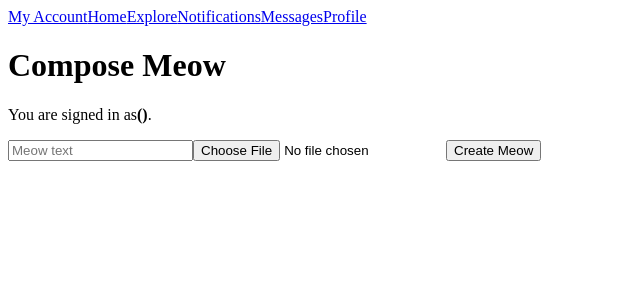
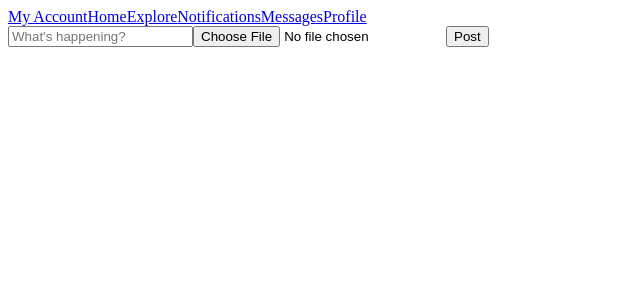
Before and after one commit to admartx86/catbook-client, a React app: page /compose/meow in a window 1280 px wide. Shown: the top 300 px of the page, without its empty margins (0-640 px from the left). Built offline with nearby package versions, Linux system fonts and the light colour scheme.

Commit message:
fix: Resolve issue where onFileChange did not clear selectedFile when user canceled file selection

```diff
--- a/src/components/App.js
+++ b/src/components/App.js
@@ -1,9 +1,7 @@
 import React, { useEffect } from 'react';
 import ReactDOM from 'react-dom';
 import { Routes, Route } from 'react-router-dom';
-
 import { useDispatch } from 'react-redux';
-import { checkPersistedUser } from '../userActions';
 
 import MyAccount from './MyAccount';
 import Home from './Home';
@@ -12,9 +10,10 @@ import Notifications from './Notifications';
 import Messages from './Messages';
 import Profile from './Profile';
 
+import Navigation from './Navigation';
 import ComposeMeow from './ComposeMeow';
-import Navigation from './Navigation';
 
+import { checkPersistedUser } from '../userActions';
 import ScrollToTop from './ScrollToTop';
 
 const App = () => {
@@ -37,7 +36,7 @@ const App = () => {
         <Route path="/messages" element={<Messages />} />
         <Route path="/profile" element={<Profile />} />
         <Route path="/compose/meow" element={<ComposeMeow />} />
-        <Route path="*" element={<h1>404 Not Found</h1>} />
+        <Route path="*" element={<h1>404 Page Not Found</h1>} />
       </Routes>
     </div>
   );
--- a/src/components/ComposeMeow.js
+++ b/src/components/ComposeMeow.js
@@ -1,17 +1,15 @@
 import React, { useEffect, useState } from 'react';
-
 import { useDispatch, useSelector } from 'react-redux';
 import { createMeow, readMeow } from '../meowActions';
 
 const ComposeMeow = () => {
   const dispatch = useDispatch();
+
   const meow = useSelector((state) => state.meow.meows.find((m) => m._id === 'some-meow-id'));
-
   const username = useSelector((state) => state.user.username);
   const realName = useSelector((state) => state.user.realName);
 
   const [selectedFile, setSelectedFile] = useState(null);
-
   const [meowText, setMeowText] = useState('');
 
   useEffect(() => {
@@ -25,7 +23,10 @@ const ComposeMeow = () => {
     const acceptableExtensions = [...videoTypes, ...imageTypes];
     const sizeLimit = 50 * 1024 * 1024;
 
-    if (file) {
+    if (!file) {
+      setSelectedFile(null);
+      return;
+    } else {
       const extension = file.name.split('.').pop().toLowerCase();
       if (!acceptableExtensions.includes(extension)) {
         alert(`Invalid file type. Accepted types are: ${acceptableExtensions.join(', ')}.`);
@@ -43,33 +44,24 @@ const ComposeMeow = () => {
   const onCreateMeow = () => {
     const formData = new FormData();
     formData.append('meowText', meowText);
-    formData.append('meowMedia', selectedFile); // Attach the selected file
-    formData.append('authorPhoto', 'someURL'); // Attach the selected file
+    formData.append('meowMedia', selectedFile);
+    formData.append('authorPhoto', 'someURL');
     formData.append('authorName', realName);
     formData.append('authorUsername', username);
-
+    console.log('in ComposeMEow formData:', formData);
     dispatch(createMeow(formData));
   };
 
   return (
     <div>
-      <h1>Compose Meow</h1>
-      <p>
-    You are signed in as
-    <span style={{ fontWeight: 'bold' }}>
-        {typeof username === 'string' ? username : "Invalid Username"}
-        ({typeof realName === 'string' ? realName : "Invalid Real Name"})
-    </span>.
-</p>
       <input
         type="text"
-        placeholder="Meow text"
+        placeholder="What's happening?"
         value={meowText}
         onChange={(e) => setMeowText(e.target.value)}
       />
       <input type="file" onChange={onFileChange} />
-      <button onClick={onCreateMeow}>Create Meow</button>
-
+      <button onClick={onCreateMeow}>Post</button>
       {meow && (
         <div>
           <h2>Read Meow</h2>
--- a/src/components/Explore.js
+++ b/src/components/Explore.js
@@ -1,5 +1,4 @@
 import React from 'react';
-
 import MeowFeed from './MeowFeed';
 
 const Explore = () => {
--- a/src/components/Home.js
+++ b/src/components/Home.js
@@ -1,5 +1,4 @@
 import React from 'react';
-
 import ComposeMeow from './ComposeMeow';
 import MeowFeed from './MeowFeed';
 
--- a/src/components/Meow.js
+++ b/src/components/Meow.js
@@ -1,21 +1,12 @@
 import React from 'react';
-
 import { useDispatch } from 'react-redux';
 import { deleteMeow as deleteMeowAction, updateMeow as updateMeowAction } from '../meowActions';
 
 const Meow = ({ meow }) => {
   const dispatch = useDispatch();
 
-  const {
-    _id,
-    authorPhoto,
-    authorName,
-    authorUsername,
-    createdAt,
-    meowText,
-    meowMedia,
-    embedMeow
-  } = meow;
+  const { authorPhoto, authorName, authorUsername, createdAt, meowText, meowMedia, embedMeow } =
+    meow;
 
   const timeSincePosted = new Date(createdAt).toLocaleString();
 
@@ -24,7 +15,6 @@ const Meow = ({ meow }) => {
       const extension = meowMedia.split('.').pop().toLowerCase();
       const videoTypes = ['mp4', 'webm', 'ogg', 'mov', 'avi', 'wmv', 'm4v'];
       const imageTypes = ['jpg', 'jpeg', 'png', 'gif', 'bmp'];
-
       if (videoTypes.includes(extension)) {
         return (
           <video controls width="250">
@@ -32,12 +22,10 @@ const Meow = ({ meow }) => {
           </video>
         );
       }
-
       if (imageTypes.includes(extension)) {
         return <img src={meowMedia} alt="Media" />;
       }
     }
-
     return 'Media';
   };
 
@@ -69,13 +57,11 @@ const Meow = ({ meow }) => {
         <p>{timeSincePosted}</p>
         <p>More</p>
       </div>
-
       <div className="meow-content">
         <p>{meowText}</p>
         <p>{renderMedia(meowMedia)}</p>
         {embedMeow && <p>Embedded Meow: {embedMeow.meowText}</p>}{' '}
       </div>
-
       <div className="meow-actions">
         <p>Reply</p>
         <p>Remeow</p>
--- a/src/components/MeowFeed.js
+++ b/src/components/MeowFeed.js
@@ -14,7 +14,6 @@ const MeowFeed = () => {
         const response = await axios.get(`${process.env.REACT_APP_BACKEND_URL}/meows/`, {
           withCredentials: true
         });
-
         const sortedMeows = response.data.sort(
           (a, b) => new Date(b.createdAt) - new Date(a.createdAt)
         );
@@ -25,7 +24,6 @@ const MeowFeed = () => {
         console.error('Error fetching meows:', error);
       }
     };
-
     fetchMeows();
   }, [dispatch, meows]);
 
--- a/src/components/Profile.js
+++ b/src/components/Profile.js
@@ -5,11 +5,12 @@ import MeowFeed from './MeowFeed';
 import axios from 'axios';
 
 const Profile = () => {
+  const dispatch = useDispatch();
+
+  const realName = useSelector((state) => state.user.realName);
+
   const [isEditing, setIsEditing] = useState(false);
   const [newRealName, setNewRealName] = useState('');
-
-  const dispatch = useDispatch();
-  const realName = useSelector((state) => state.user.realName);
 
   const handleEditClick = () => {
     setNewRealName(realName);
@@ -23,7 +24,6 @@ const Profile = () => {
         { realName: newRealName },
         { withCredentials: true }
       );
-
       if (response.status === 200) {
         console.log('Real name updated successfully', response.data);
         dispatch(setRealName(newRealName));
@@ -34,7 +34,6 @@ const Profile = () => {
     }
   };
 
-
   return (
     <div>
       <button>Back</button>
@@ -42,11 +41,8 @@ const Profile = () => {
       <p>Profile Photo</p>
       {isEditing ? (
         <div>
-          Name <input
-            type="text"
-            value={newRealName}
-            onChange={(e) => setNewRealName(e.target.value)}
-          />
+          Name{' '}
+          <input type="text" value={newRealName} onChange={(e) => setNewRealName(e.target.value)} />
           <button onClick={handleSaveClick}>Save</button>
         </div>
       ) : (
--- a/src/meowActions.js
+++ b/src/meowActions.js
@@ -7,7 +7,6 @@ export const setMeows = (meows) => ({
 
 export const createMeow = (formData) => async (dispatch) => {
   try {
-    console.log('in meowActions, formData:', formData);
     const config = {
       headers: {
         'Content-Type': 'multipart/form-data'
@@ -20,15 +19,12 @@ export const createMeow = (formData) => async (dispatch) => {
       formData,
       config
     );
-
-    console.log('Created Meow:', response.data);
-
     dispatch({
       type: 'CREATE_MEOW',
       payload: response.data
     });
   } catch (error) {
-    console.error('Error creating new Meow:', error);
+    console.log('Error creating Meow:', error);
   }
 };
 
@@ -44,7 +40,7 @@ export const updateMeow = (updatedMeow) => async (dispatch) => {
       `${process.env.REACT_APP_BACKEND_URL}/meows/${meowId}`,
       {
         meowId: meowId,
-        meowText: 'Updated meow text, just for testing testing 1 2 3!'
+        meowText
       },
       { withCredentials: true }
     );
--- a/src/meowReducer.js
+++ b/src/meowReducer.js
@@ -3,14 +3,12 @@ const initialState = {
 };
 
 export const meowReducer = (state = initialState, action) => {
-  console.log('Incoming action:', action);
   switch (action.type) {
     case 'CREATE_MEOW':
       return { ...state, meows: [...state.meows, action.payload] };
     case 'READ_MEOW':
       const selectedMeow = state.meows.find((meow) => meow._id === action.payload);
       return { ...state, selectedMeow: selectedMeow };
-
     case 'UPDATE_MEOW':
       return {
         ...state,
```
Also changed, not shown: src/components/MyAccount.js (+16 -49 lines), src/userActions.js (+0 -35 lines), src/userReducer.js (line endings or trailing spaces).
